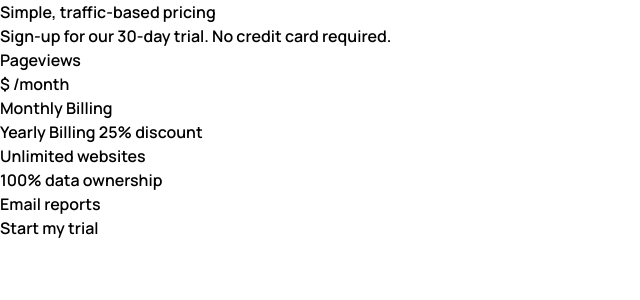
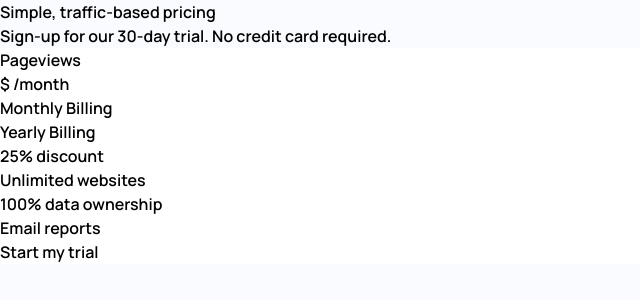
Before and after one commit to n0rrman/frontend-mentor-challenges-green, a Next.js app in the folder interactive-pricing-component/: page / in a window 1280 px wide. Shown: the top 300 px of the page, without its empty margins (0-640 px from the left). Built offline with nearby package versions, Linux system fonts and the light colour scheme.

Commit message:
interactive-pricing-component semenatic html + initial structure

```diff
--- a/interactive-pricing-component/src/app/layout.tsx
+++ b/interactive-pricing-component/src/app/layout.tsx
@@ -17,7 +17,7 @@ export default function RootLayout({
 }>) {
   return (
     <html lang="en">
-      <body className={manrope.className}>{children}</body>
+      <body className={`${manrope.className} bg-mainBg`}>{children}</body>
     </html>
   );
 }
--- a/interactive-pricing-component/src/app/page.tsx
+++ b/interactive-pricing-component/src/app/page.tsx
@@ -1,18 +1,31 @@
 export default function Home() {
   return (
+    <main>
+      <div id="headings">
+        <h1>Simple, traffic-based pricing</h1>
+        <h2>Sign-up for our 30-day trial. No credit card required.</h2>
+      </div>
+      <div className="bg-pricingCompBg" id="card">
         <div>
-      <div>Simple, traffic-based pricing</div>
-      <div>Sign-up for our 30-day trial. No credit card required.</div>
           <div>Pageviews</div>
           <div>$ /month</div>
+        </div>
 
+        <div>
           <div>Monthly Billing</div>
-      <div>Yearly Billing 25% discount</div>
+          <div>Yearly Billing</div>
+          <div>25% discount</div>
+        </div>
+        <div>
+          <div>
             <div>Unlimited websites</div>
             <div>100% data ownership</div>
             <div>Email reports</div>
+          </div>
 
-      <div>Start my trial</div>
+          <button>Start my trial</button>
         </div>
+      </div>
+    </main>
   );
 }
```
Lines whose indentation alone changed are shown as unchanged.
